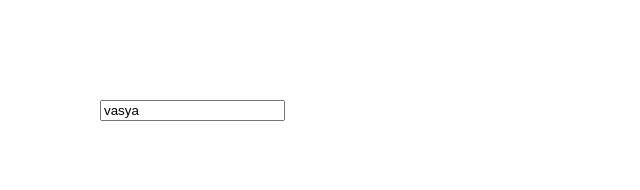
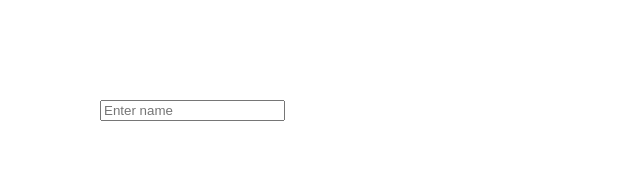
Before and after one commit to LenaMesyachik/ReactHooks, a React (Create React App) app: page / in a window 1280 px wide. Shown: the top 190 px of the page, without its empty margins (0-640 px from the left). Built offline with nearby package versions, Linux system fonts and the light colour scheme; the HTML template or start-up script is replaced by a standard one.

Commit message:
5. useMemo

```diff
--- a/src/App.tsx
+++ b/src/App.tsx
@@ -1,15 +1,20 @@
-import React, {useEffect, useLayoutEffect, useRef, useState} from "react"
+import React, {useEffect, useLayoutEffect, useMemo, useRef, useState} from "react"
 import './App.css'
 import {log} from "util";
 
 type dataType = {
-    name: string
+    name: string,
+    age : number
 }
 const App = () => {
-  /*  const [name, setName] = useState('')
-    const [data, setData] = useState<dataType>({} as dataType)*/
+    const [name, setName] = useState('')
+    const [data, setData] = useState<dataType>({} as dataType)
     const inputRef = useRef<HTMLInputElement>(null)
 
+    const age = 22
+    const value = useMemo<dataType>(()=>({
+        name, age
+    }), [name])
   /*  useEffect(() => {
         console.log('Name changed')
     }, [data.name])*/
@@ -23,15 +28,15 @@ const App = () => {
         }
     }, [])*/
 
-    useLayoutEffect(() => {
+   /* useLayoutEffect(() => {
         console.log(inputRef.current.value)
     }, [])
     useEffect(() => {
         console.log(inputRef.current.value = 'vasya')
-    }, [])
+    }, [])*/
     return (
         <div className={'App'}>
-            <input ref={inputRef} value='max' placeholder='Enter name'/>
+            <input ref={inputRef} value={name} placeholder='Enter name'/>
             {/* <input value={data.name} placeholder='Enter name'
                    onChange={e => setData({...data, name: e.currentTarget.value})}/>*/}
            {/* <div>
```
